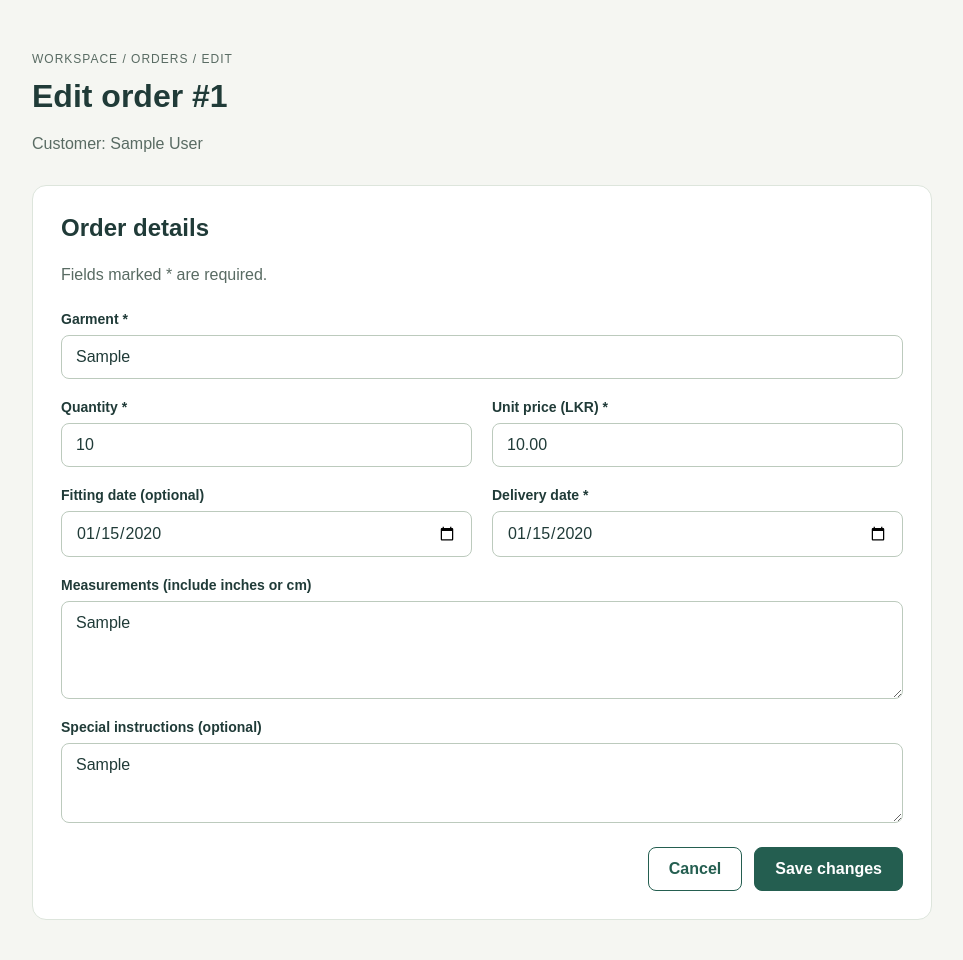
After one commit to mashi-shishara/TailorTrack, a PHP site: page /edit-order.php?id=1 in a window 1280 px wide. The commit adds this page. Shown: the whole page, without its empty margins (8-971 px from the left). Run offline with PHP 8.4, Linux system fonts and the light colour scheme; tables that the repository leaves empty hold one stand-in row (values such as "Sample post"); a stand-in replaces the project's code that opens the database connection.

Commit message:
Add order editing with payment balance validation

```diff
--- /dev/null
+++ b/edit-order.php
@@ -0,0 +1,306 @@
+<?php
+session_start();
+
+require_once __DIR__ . '/config.php';
+
+function escape($value)
+{
+    return htmlspecialchars((string) $value, ENT_QUOTES, 'UTF-8');
+}
+
+function input($key)
+{
+    $value = $_POST[$key] ?? '';
+    return is_string($value) ? trim($value) : '';
+}
+
+function validDate($value)
+{
+    $date = DateTimeImmutable::createFromFormat('!Y-m-d', $value);
+
+    return $date !== false
+        && $date->format('Y-m-d') === $value
+        && $value >= '1000-01-01'
+        && $value <= '9999-12-31';
+}
+
+$id = filter_input(INPUT_GET, 'id', FILTER_VALIDATE_INT);
+
+if (!$id || $id < 1) {
+    http_response_code(400);
+    exit('Invalid order ID.');
+}
+
+try {
+    $statement = $pdo->prepare(
+        'SELECT orders.*, customers.name AS customer_name
+         FROM orders
+         INNER JOIN customers ON orders.customer_id = customers.id
+         WHERE orders.id = :id'
+    );
+    $statement->execute(['id' => $id]);
+    $order = $statement->fetch();
+} catch (PDOException $e) {
+    error_log($e->getMessage());
+    http_response_code(500);
+    exit('Unable to load order.');
+}
+
+if (!$order) {
+    http_response_code(404);
+    exit('Order not found.');
+}
+
+if (empty($_SESSION['csrf_token'])) {
+    $_SESSION['csrf_token'] = bin2hex(random_bytes(32));
+}
+
+$values = [
+    'garment' => $order['garment'],
+    'quantity' => (string) $order['quantity'],
+    'unit_price' => $order['unit_price'],
+    'fitting_date' => $order['fitting_date'] ?? '',
+    'due_date' => $order['due_date'],
+    'measurements' => $order['measurements'],
+    'instructions' => $order['instructions']
+];
+
+$errors = [];
+
+if ($_SERVER['REQUEST_METHOD'] === 'POST') {
+    foreach ($values as $key => $value) {
+        $values[$key] = input($key);
+    }
+
+    if (!hash_equals($_SESSION['csrf_token'], input('csrf_token'))) {
+        $errors[] = 'Please refresh the page and try again.';
+    }
+
+    if (
+        $values['garment'] === '' ||
+        mb_strlen($values['garment']) > 100
+    ) {
+        $errors[] = 'Enter a garment name with 1 to 100 characters.';
+    }
+
+    $quantity = filter_var(
+        $values['quantity'],
+        FILTER_VALIDATE_INT,
+        ['options' => ['min_range' => 1, 'max_range' => 10000]]
+    );
+
+    if ($quantity === false) {
+        $errors[] = 'Quantity must be a whole number from 1 to 10000.';
+    }
+
+    if (!preg_match(
+        '/^[0-9]{1,10}(?:\.[0-9]{1,2})?$/',
+        $values['unit_price']
+    )) {
+        $errors[] = 'Enter a valid unit price with up to 2 decimal places.';
+    }
+
+    if (!validDate($values['due_date'])) {
+        $errors[] = 'Enter a valid delivery date.';
+    }
+
+    if ($values['fitting_date'] !== '') {
+        if (!validDate($values['fitting_date'])) {
+            $errors[] = 'Enter a valid fitting date.';
+        } elseif (
+            validDate($values['due_date']) &&
+            $values['fitting_date'] > $values['due_date']
+        ) {
+            $errors[] = 'Fitting date cannot be after delivery date.';
+        }
+    }
+
+    if (
+        mb_strlen($values['measurements']) > 5000 ||
+        mb_strlen($values['instructions']) > 5000
+    ) {
+        $errors[] = 'Measurements and instructions must each be 5000 characters or fewer.';
+    }
+
+    if (empty($errors)) {
+        try {
+            $pdo->beginTransaction();
+
+            // Use the same order lock as payment recording.
+            $statement = $pdo->prepare(
+                'SELECT id FROM orders WHERE id = :id FOR UPDATE'
+            );
+            $statement->execute(['id' => $id]);
+
+            if (!$statement->fetch()) {
+                $pdo->rollBack();
+                $errors[] = 'This order no longer exists.';
+            } else {
+                // Compare the new total with payments using exact decimals.
+                $statement = $pdo->prepare(
+                    'SELECT
+                        (
+                            CAST(:quantity AS DECIMAL(10,0)) *
+                            CAST(:price AS DECIMAL(12,2))
+                        ) >= COALESCE(SUM(amount), 0) AS allowed
+                     FROM payments
+                     WHERE order_id = :order_id'
+                );
+
+                $statement->execute([
+                    'quantity' => $quantity,
+                    'price' => $values['unit_price'],
+                    'order_id' => $id
+                ]);
+
+                if ((int) $statement->fetchColumn() !== 1) {
+                    $pdo->rollBack();
+                    $errors[] = 'The new order total cannot be less than payments already received.';
+                } else {
+                    $statement = $pdo->prepare(
+                        'UPDATE orders SET
+                            garment = :garment,
+                            quantity = :quantity,
+                            unit_price = :unit_price,
+                            fitting_date = :fitting_date,
+                            due_date = :due_date,
+                            measurements = :measurements,
+                            instructions = :instructions
+                         WHERE id = :id'
+                    );
+
+                    $statement->execute([
+                        'garment' => $values['garment'],
+                        'quantity' => $quantity,
+                        'unit_price' => $values['unit_price'],
+                        'fitting_date' => $values['fitting_date'] === ''
+                            ? null : $values['fitting_date'],
+                        'due_date' => $values['due_date'],
+                        'measurements' => $values['measurements'],
+                        'instructions' => $values['instructions'],
+                        'id' => $id
+                    ]);
+
+                    $pdo->commit();
+
+                    $_SESSION['order_success'] =
+                        'Order #' . $id . ' updated successfully!';
+
+                    session_write_close();
+                    header('Location: orders.php', true, 303);
+                    exit;
+                }
+            }
+        } catch (PDOException $e) {
+            if ($pdo->inTransaction()) {
+                $pdo->rollBack();
+            }
+
+            error_log($e->getMessage());
+            $errors[] = 'Unable to update order. Please try again.';
+        }
+    }
+}
+?>
+<!DOCTYPE html>
+<html lang="en">
+<head>
+    <meta charset="UTF-8">
+    <meta name="viewport" content="width=device-width, initial-scale=1.0">
+    <title>TailorTrack | Edit order</title>
+    <link rel="stylesheet" href="style.css">
+</head>
+<body>
+<main class="main-content">
+    <header class="page-header">
+        <p class="eyebrow">WORKSPACE / ORDERS / EDIT</p>
+        <h1>Edit order #<?= (int) $id ?></h1>
+        <p class="description">
+            Customer: <?= escape($order['customer_name']) ?>
+        </p>
+    </header>
+
+    <section class="form-panel">
+        <h2>Order details</h2>
+        <p class="description">Fields marked * are required.</p>
+
+        <?php if (!empty($errors)): ?>
+            <div role="alert">
+                <ul>
+                    <?php foreach ($errors as $error): ?>
+                        <li><?= escape($error) ?></li>
+                    <?php endforeach; ?>
+                </ul>
+            </div>
+        <?php endif; ?>
+
+        <form method="post" action="edit-order.php?id=<?= (int) $id ?>">
+            <input type="hidden" name="csrf_token"
+                   value="<?= escape($_SESSION['csrf_token']) ?>">
+
+            <div class="form-grid">
+                <div class="form-field full-width">
+                    <label for="garment">Garment *</label>
+                    <input type="text" id="garment" name="garment"
+                           value="<?= escape($values['garment']) ?>"
+                           maxlength="100" required>
+                </div>
+
+                <div class="form-field">
+                    <label for="quantity">Quantity *</label>
+                    <input type="number" id="quantity" name="quantity"
+                           value="<?= escape($values['quantity']) ?>"
+                           min="1" max="10000" step="1" required>
+                </div>
+
+                <div class="form-field">
+                    <label for="unit-price">Unit price (LKR) *</label>
+                    <input type="number" id="unit-price" name="unit_price"
+                           value="<?= escape($values['unit_price']) ?>"
+                           min="0" max="9999999999.99" step="0.01" required>
+                </div>
+
+                <div class="form-field">
+                    <label for="fitting-date">Fitting date (optional)</label>
+                    <input type="date" id="fitting-date" name="fitting_date"
+                           value="<?= escape($values['fitting_date']) ?>">
+                </div>
+
+                <div class="form-field">
+                    <label for="due-date">Delivery date *</label>
+                    <input type="date" id="due-date" name="due_date"
+                           value="<?= escape($values['due_date']) ?>" required>
+                </div>
+
+                <div class="form-field full-width">
+                    <label for="measurements">
+                        Measurements (include inches or cm)
+                    </label>
+                    <textarea id="measurements" name="measurements"
+                              rows="4" maxlength="5000"><?= escape($values['measurements']) ?></textarea>
+                </div>
+
+                <div class="form-field full-width">
+                    <label for="instructions">
+                        Special instructions (optional)
+                    </label>
+                    <textarea id="instructions" name="instructions"
+                              rows="3" maxlength="5000"><?= escape($values['instructions']) ?></textarea>
+                </div>
+            </div>
+
+            <div class="form-actions">
+                <a href="order-details.php?id=<?= (int) $id ?>"
+                   class="button-secondary">
+                    Cancel
+                </a>
+
+                <button type="submit" class="button-primary">
+                    Save changes
+                </button>
+            </div>
+        </form>
+    </section>
+</main>
+</body>
+</html>
--- a/order-details.php
+++ b/order-details.php
@@ -78,6 +78,10 @@ try {
         <a href="orders.php#order-list" class="button-secondary">
             Back to orders
         </a>
+        <a href="edit-order.php?id=<?= (int) $id ?>"
+   class="button-secondary">
+    Edit order
+</a>
 
         <header class="page-header">
             <p class="eyebrow">WORKSPACE / ORDERS / DETAILS</p>
```
